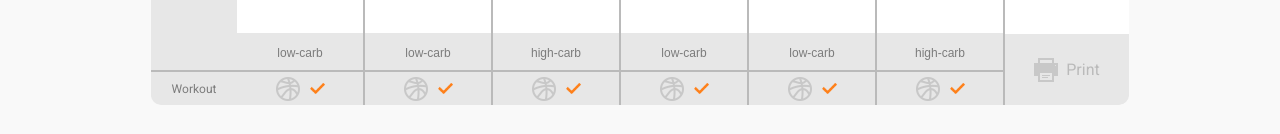
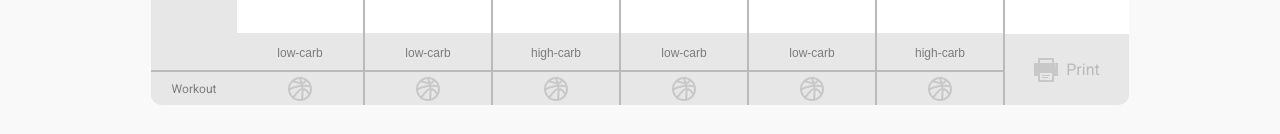
Before and after one commit to wwojciech89/nutrition-calendar, a React (Create React App) app: page / in a window 1280 px wide. Shown: the part 666-800 px from the top of the page. Built offline with nearby package versions, Linux system fonts and the light colour scheme.

Commit message:
add handleClick to dayColumn

```diff
--- a/src/assets/components/Callendar/Callendar.js
+++ b/src/assets/components/Callendar/Callendar.js
@@ -5,7 +5,6 @@ import DayColumn from "./DayColumn/DayColumn";
 import FreeDayColumn from "./FreeDayColumn/FreeDayColumn";
 import Header from "../Header/Header";
 
-import workout from "../../icons/ball-grey.png";
 import check from "../../icons/check-orange.png";
 import checkCircle from "../../icons/check-circle-orange.png";
 import smile from "../../icons/smile-grey.png";
@@ -20,7 +19,6 @@ const Callendar = () => {
     return (
       <DayColumn
         key={index}
-        workout={workout}
         check={check}
         checkCircle={checkCircle}
         data={el}
--- a/src/assets/components/Callendar/DayColumn/DayColumn.js
+++ b/src/assets/components/Callendar/DayColumn/DayColumn.js
@@ -1,10 +1,24 @@
-import React from "react";
+import React, { useState } from "react";
 import styles from "./DayColumn.module.scss";
 import MealCell from "./MealCell/MealCell";
 
-const DayColumn = ({ workout, check, checkCircle, data }) => {
+import workoutOrange from "../../../icons/ball-orange.png";
+import workoutGrey from "../../../icons/ball-grey.png";
+
+const DayColumn = ({ check, checkCircle, data }) => {
+  console.log(data.workoutDone);
+
+  const [workoutStatus, setWorkoutStatus] = useState(data.workoutDone);
+
+  const handleClick = () => {
+    if (workoutStatus) {
+      setWorkoutStatus(false);
+    } else if (workoutStatus === false) {
+      setWorkoutStatus(true);
+    }
+  };
+
   return (
-    <>
     <div className={styles.column__container}>
       <div className={styles.grid__day}>
         <h2>{data.day}</h2>
@@ -38,12 +52,19 @@ const DayColumn = ({ workout, check, checkCircle, data }) => {
       <div className={styles.grid__carb}>
         <p>{data.dietType}</p>
       </div>
-        <div className={styles.grid__training}>
-          <img src={workout} alt="workout" />
+      <div className={styles.grid__training} onClick={handleClick}>
+        {workoutStatus ? (
+          <>
+            <img src={workoutOrange} alt="workout" />
             <img src={check} alt="checked" className={styles.check} />
+          </>
+        ) : (
+          <>
+            <img src={workoutGrey} alt="workout" />
+          </>
+        )}
       </div>
     </div>
-    </>
   );
 };
 
--- a/src/assets/components/Header/Header.js
+++ b/src/assets/components/Header/Header.js
@@ -21,8 +21,6 @@ import dot from "../../icons/dot-grey.png";
 
 const Header = ({ week, setWeek }) => {
   const data = useContext(DataContext);
-
-  console.log(data[week]);
 
   const handlePreviousWeekClick = () => {
     if (week > 0) {
--- a/src/assets/data/weeks.js
+++ b/src/assets/data/weeks.js
@@ -11,7 +11,7 @@ const weeks = [
       },
       supper: { text: "Turkey Melt", checked: false },
       dietType: "low-carb",
-      workoutDone: true,
+      workoutDone: false,
     },
     {
       day: "day 2",
@@ -24,7 +24,7 @@ const weeks = [
       },
       supper: { text: "Turkey Melt", checked: false },
       dietType: "low-carb",
-      workoutDone: true,
+      workoutDone: false,
     },
     {
       day: "day 3",
@@ -37,7 +37,7 @@ const weeks = [
       },
       supper: { text: "Garlic Lime Chicken (HC)", checked: false },
       dietType: "high-carb",
-      workoutDone: true,
+      workoutDone: false,
     },
     {
       day: "day 4",
@@ -50,7 +50,7 @@ const weeks = [
       },
       supper: { text: "Turkey Melt", checked: false },
       dietType: "low-carb",
-      workoutDone: true,
+      workoutDone: false,
     },
     {
       day: "day 5",
@@ -63,7 +63,7 @@ const weeks = [
       },
       supper: { text: "Turkey Melt", checked: false },
       dietType: "low-carb",
-      workoutDone: true,
+      workoutDone: false,
     },
     {
       day: "day 6",
@@ -76,7 +76,7 @@ const weeks = [
       },
       supper: { text: "Garlic Lime Chicken (HC)", checked: false },
       dietType: "high-carb",
-      workoutDone: true,
+      workoutDone: false,
     },
   ],
   [
```
Lines whose indentation alone changed are shown as unchanged.
